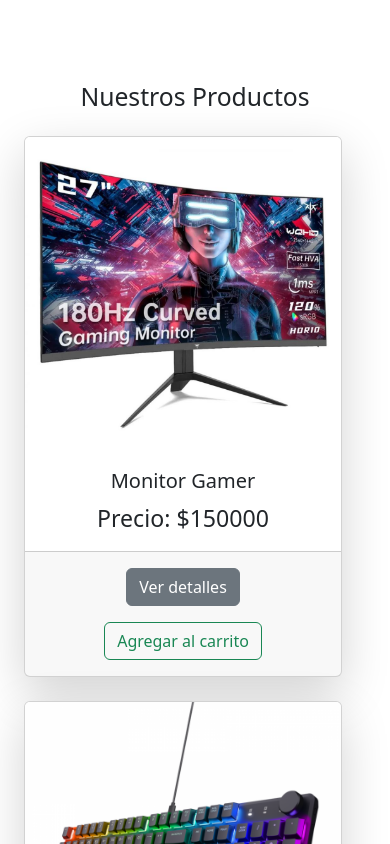
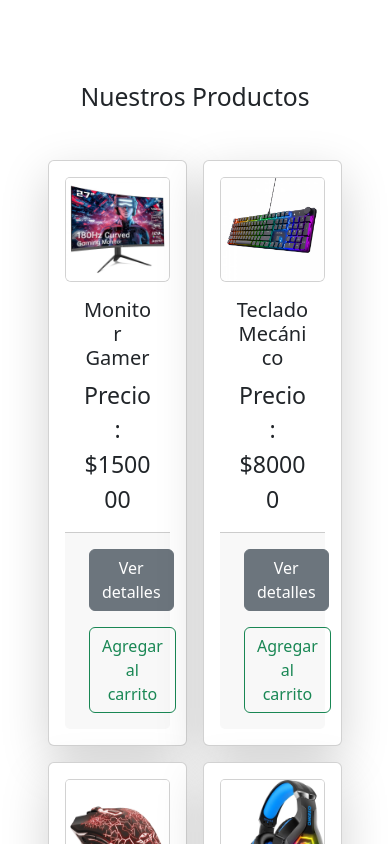
Before and after one commit to Fserrano24/ecommerce, a React (Vite) app: page / in a window 390 px wide. Shown: the part 840-1684 px from the top of the page. Built offline with nearby package versions, Linux system fonts and the light colour scheme.

Commit message:
agrego cards y descripcion de cada producto desde admin

```diff
--- a/src/App.jsx
+++ b/src/App.jsx
@@ -1,42 +1,23 @@
 import './App.css'
-import { BrowserRouter, Route, Routes } from 'react-router-dom'
+import { BrowserRouter, Routes, Route } from 'react-router-dom';
 import Home from './pages/home/home';
 import Aboutus from './pages/aboutus/aboutus';
 import Navb from './pages/navBar/navbar';
 import ProductForm from './components/formProducts/formProducts';
-import { useState } from 'react';
-import productCargados from "./components/productosCargados/prodCargados";
 
 function App() {
-  const [searchTerm, setSearchTerm] = useState("");
 
-  // 1. Creamos una lista dinámica que inicia con tus productos cargados
-  const [listaActualizada, setListaActualizada] = useState(productCargados);
+  return (
+    <BrowserRouter>
 
-  // Función para que el admin agregue productos
-  const agregarProductoAdmin = (nuevoProducto) => {
-    setListaActualizada([...listaActualizada, nuevoProducto]);
-  };
-      return (
-        <>
-    <BrowserRouter>
-      <Navb setSearchTerm={setSearchTerm} />
       <Routes>
-        <Route path="/" element={
-           <Home searchTerm={searchTerm} productosAMostrar={listaActualizada} />
-        } />
-        <Route path='/form' element={
-           <ProductForm agregarProductoAdmin={agregarProductoAdmin} />
-        } />
-        <Route path='/' element={<Home searchTerm={searchTerm} />} />
-        <Route path='/home' element={<Home searchTerm={searchTerm} />} />
+        <Route path='/' element={<Home/>} />
+        <Route path='/home' element={<Home/>} />
         <Route path='/aboutus' element={<Aboutus />} />
-
+        <Route path='/form' element={<ProductForm />} />
       </Routes>
-
     </BrowserRouter>
-    </>
-  );
+  )
 }
 
 export default App;
--- a/src/components/productosCargados/prodCargados.jsx
+++ b/src/components/productosCargados/prodCargados.jsx
@@ -1,4 +1,4 @@
-import memor from "../../img/memoriaRAM.jpg";
+import memoria from "../../img/memoriaRAM.jpg";
 import mouse from "../../img/mouse.jpg";
 import teclado from "../../img/teclado1.png";
 import auriculares from "../../img/auriculares.jpg";
@@ -60,7 +60,7 @@ const productCargados = [
     precio: 110000,
     stock: 4,
     categoria: "Componentes",
-    img: memor,
+    img: memoria,
     descripcion: "Memoria RAM DDR4 de 16GB a 3200MHz para mejorar el rendimiento multitarea y la velocidad del sistema.",
     },
     {
--- a/src/pages/home/home.jsx
+++ b/src/pages/home/home.jsx
@@ -73,29 +73,17 @@ const LandingCategorias = () => {
     );
 };
 
-function GridProducts({ searchTerm }) {
-    const productosFiltrados = productCargados.filter((product) => {
-        const busqueda = (searchTerm || "").toLowerCase();
-        const coincideNombre = product.name?.toLowerCase().includes(busqueda);
-        const coincideCategoria = product.categoria?.toLowerCase().includes(busqueda);
-
-        return coincideNombre || coincideCategoria;
-    });
-
+function GridProducts() {
     return (
-        <CardGroup className="m-4">
-            <Row xs={1} md={4} className="g-4 w-100">
-                {productosFiltrados.length > 0 ? (
-                    productosFiltrados.map((product) => (
-                        <Col key={product.id}>
-                            <Card className="w-100 h-100 shadow-lg bg-body rounded cardPagPrincipal">
-                                <Card.Img
-                                    variant="top"
-                                    className="h-100 d-flex justify-content-center align-items-center"
-                                    src={product.img}
-                                />
-                                <Card.Body>
-                                    <Card.Title>{product.name}</Card.Title>
+        <>
+        <CardGroup className="m-5">
+      <Row xs={2} md={4} className="g-3">
+        {productCargados.map((product) => (
+          <Col key={productCargados.id}>
+            <Card className="w-100 h-100 p-3 shadow-lg bg-body rounded">
+              <Card.Img  className="card d-flex align-items-center h-100" variant="top" src={product.img} />
+              <Card.Body>
+                <Card.Title>{product.name}</Card.Title>
                                     <Card.Text className="fs-3">
                                         Precio: ${product.precio}
                                     </Card.Text>
@@ -106,19 +94,15 @@ function GridProducts({ searchTerm }) {
                                 </Card.Footer>
                             </Card>
                         </Col>
-                    ))
-                ) : (
-                    <Col className="text-center w-100 py-5">
-                        <h3>No se encontraron productos para "{searchTerm}"</h3>
-                    </Col>
-                )}
-            </Row>
+        ))}
+        </Row>
         </CardGroup>
+        </>
     );
 }
 
 
-const Home = ({ searchTerm }) => {
+const Home = () => {
     return (
         <>
             <Navb />
@@ -127,7 +111,7 @@ const Home = ({ searchTerm }) => {
             <Container>
                 <h2 className="my-4">Nuestros Productos</h2>
             </Container>
-            <GridProducts searchTerm={searchTerm} />
+            <GridProducts/>
             <ImgOverlay />
         </>
     );
--- a/src/pages/navBar/navbar.jsx
+++ b/src/pages/navBar/navbar.jsx
@@ -1,57 +1,58 @@
-import { useState } from 'react'; // Importante: no olvides esta línea
-import { Navbar as BootstrapNavbar, Container, Form, Button, Nav, Offcanvas } from 'react-bootstrap';
+import Navbar from 'react-bootstrap/Navbar';
+import Offcanvas from 'react-bootstrap/Offcanvas';
 import logo from "../../img/logoNetBuy.png";
+import { Button, Container, Nav } from 'react-bootstrap';
+import { Form } from "react-bootstrap";
 
-const CustomNavbar = ({ setSearchTerm }) => { // Le cambié el nombre para evitar conflictos
-  const [valorLocal, setValorLocal] = useState("");
 
-  const handleSubmit = (e) => {
-    e.preventDefault(); // Evita que la página se refresque
-    setSearchTerm(valorLocal); // Manda el texto al estado de App.jsx
-  };
 
+
+const Navb = () => {
   return (
-    <BootstrapNavbar expand="xxl" fixed="top" className="bg-body-tertiary">
+
+    <Navbar expand="xxl" fixed="top" className="bg-body-tertiary">
       <Container fluid className="px-0">
-        <BootstrapNavbar.Brand href="home">
+        <Navbar.Brand href="home">
           <img className="logo" src={logo} alt="NetBuy" />
-        </BootstrapNavbar.Brand>
-
-        {/* Agregamos el onSubmit al formulario */}
-        <Form className="d-none d-lg-flex mx-5 w-50 p-2 align-items-center" onSubmit={handleSubmit}>
+        </Navbar.Brand>
+        <Form className="d-none d-lg-flex mx-5 w-50 p-2 align-items-center">
           <Form.Control
             type="search"
             placeholder="¿Qué estás buscando?"
             className="me-2 d-lg-flex"
-            value={valorLocal}
-            onChange={(e) => setValorLocal(e.target.value)} // Actualiza el estado local
           />
-          <Button variant="outline-danger" type="submit"> {/* Quitamos 'disabled' */}
+          <Button variant="outline-danger" disabled>
             Buscar
           </Button>
         </Form>
-
-        <BootstrapNavbar.Toggle aria-controls="offcanvasNavbar" />
-
-        <BootstrapNavbar.Offcanvas id="offcanvasNavbar" placement="end">
+        <Navbar.Toggle aria-controls="offcanvasNavbar" />
+        <Navbar.Offcanvas
+          id="offcanvasNavbar"
+          aria-labelledby="offcanvasNavbarLabel"
+          placement="end"
+        >
           <Offcanvas.Body>
             <Nav className="justify-content-end flex-grow-1 pe-3">
-              <input
-                type="search"
-                className="d-lg-none"
-                placeholder='Buscar productos...'
-                onChange={(e) => setSearchTerm(e.target.value)}
-              />
+            <input type="search" className="d-lg-none" placeholder='Buscar productos...'/>
               <Nav.Link href="home">Inicio</Nav.Link>
               <Nav.Link href="aboutus">Acerca de Nosotros</Nav.Link>
-               <Nav.Link href="aboutus"><i className="bi bi-person"></i> Iniciar Sesión</Nav.Link>
-                <Nav.Link href="products"><i className="bi bi-cart3"></i> Mi carrito</Nav.Link>
+              <Nav.Link href="login">
+                <i className="bi bi-person-circle d-none d-lg-inline"></i>{" "}
+                Iniciar sesión
+              </Nav.Link>
+              <Nav.Link href="carrito">
+                <i className="bi bi-cart3 d-none d-lg-inline"></i>{" "}
+                Carrito
+              </Nav.Link>
             </Nav>
           </Offcanvas.Body>
-        </BootstrapNavbar.Offcanvas>
+        </Navbar.Offcanvas>
       </Container>
-    </BootstrapNavbar>
+    </Navbar>
   );
+
 }
 
-export default CustomNavbar;
+
+
+export default Navb;
```
